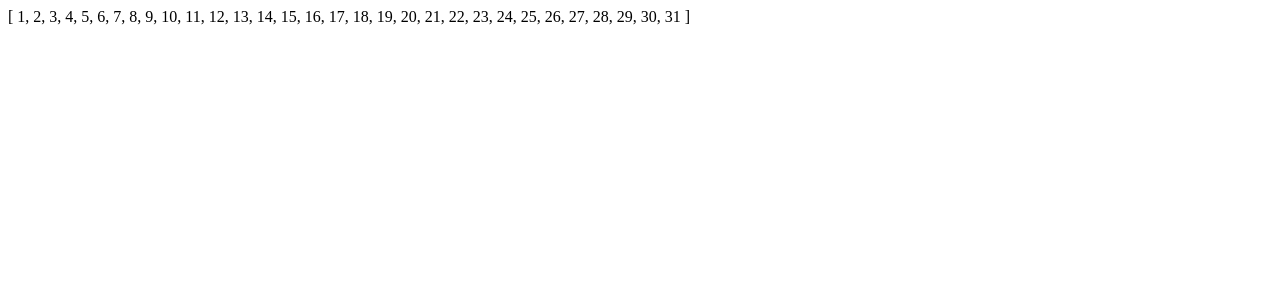
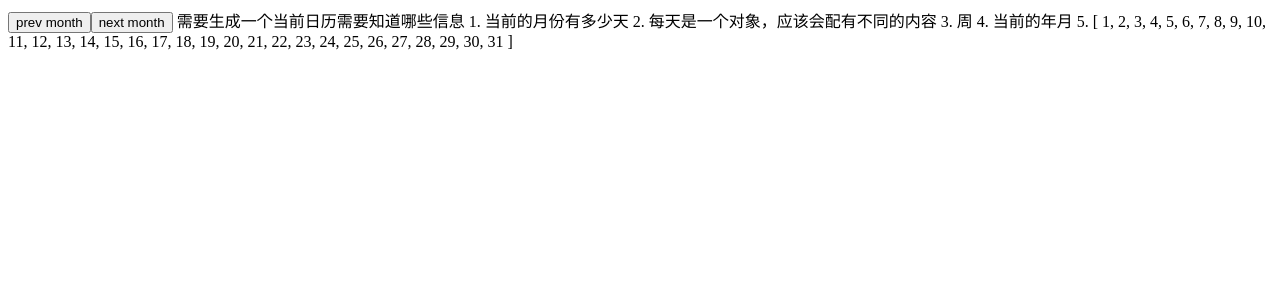
Before and after one commit to nemo-shen/noi, a Vue app: page / in a window 1280 px wide. Shown: the top 300 px of the page. Built offline with nearby package versions, Linux system fonts and the light colour scheme.

Commit message:
chore: demo

```diff
--- a/src/demo/UseCalendar.vue
+++ b/src/demo/UseCalendar.vue
@@ -2,9 +2,14 @@
 import { ref, h, VNode } from 'vue'
 import { useCalendar } from '@noi/core'
 
-const { currentMonthDays } = useCalendar()
+const { currentMonthDays, goToNextMonth, goToPreviousMonth } = useCalendar()
 </script>
 
 <template>
+  <button @click="goToPreviousMonth">prev month</button>
+  <button @click="goToNextMonth">next month</button>
+  需要生成一个当前日历需要知道哪些信息 1. 当前的月份有多少天 2.
+  每天是一个对象，应该会配有不同的内容 3. 周 4. 当前的年月 5.
+
   {{ currentMonthDays }}
 </template>
```
